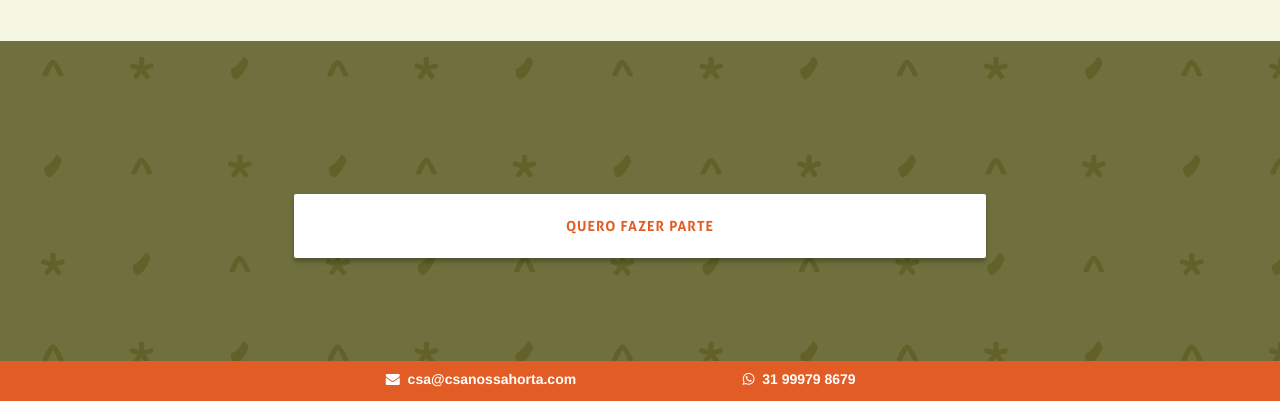
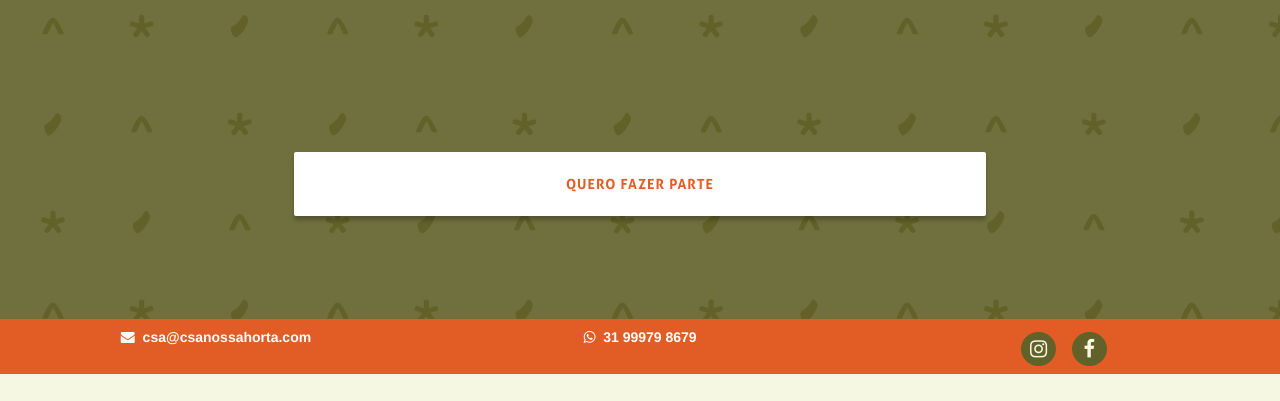
Before and after one commit to csanossahorta/csanossahorta.github.io, a PHP site: page /como-funcionamos.html in a window 1280 px wide. Shown: the part 5988-6389 px from the top of the page. After the commit the page ends 6362 px from the top, so only its background shows below. Run offline with PHP 8.4, Linux system fonts and the light colour scheme; some libraries are stand-ins or nearby versions; some web fonts are replaced.

Commit message:
correções

```diff
--- a/_layouts/agricultores.html
+++ b/_layouts/agricultores.html
@@ -30,13 +30,17 @@
     <p>Veja mais sobre o {{ page.title }} e {{ page.where }} nas redes sociais:</p><br>
     <div class="center">
         <div id="social">
+            {% unless page.instagram == "" %}
             <a class="menu-item social" href="{{ page.instagram }}" target="_blank">
               <i class="fa fa-instagram fa-1_5x" aria-hidden="true"></i>
             </a>
             &nbsp;
+            {% endunless %}
+            {% unless page.facebook == "sem" %}
             <a class="menu-item social" href="{{ page.facebook }}" target="_blank">
               <i class="fa fa-facebook fa-1_5x" aria-hidden="true"></i>
             </a>
+            {% endunless %}
         </div>
     </div>
     <br>
--- a/_layouts/index.html
+++ b/_layouts/index.html
@@ -185,7 +185,7 @@
 
         <br><br><br>
 
-            <div class="row_img">
+            <div class="row_img" style="width: 308px; margin: auto;">
                 {% for i in (1..3) %}
                     {% assign item = site.data.parceiros | where: 'column', i | sort: 'order' %}
                     {% for cover in item %}
--- a/_site/como-funcionamos.html
+++ b/_site/como-funcionamos.html
@@ -184,8 +184,6 @@ Para compensar os meses com 5 sábados, quando há portanto a entrega de 5 cesta
 
 <p>Ao mudar de estágio, o produtor recebe um retorno financeiro maior pela cestas, o que acarreta alterações no valor das mensalidades. <strong>Mudanças de Estágios, bem como reajustes na mensalidades são sempre discutidos e aprovadas nas Assembléias da CSA Nossa Horta de forma participativa,</strong> quando todos são chamados para opinar: coprodutores, gestores, e técnico agrícola.</p>
 
-<p>Clique <a href="/index">aqui</a> para saber mais sobre os estágios de produção.</p>
-
 <p><br /></p>
 
 <hr />
@@ -221,14 +219,23 @@ A <strong>CSA Nossa Horta</strong> organiza eventos para que os coprodutores vis
 <div id="footer">
     <div class="row_img">
          <div class="column_logo">
-         </div>
-         <div class="column_logo">
              <a href="mailto:csa@csanossahorta.com"  target="_blank"><i class="fa fa-envelope"></i>&nbsp; csa@csanossahorta.com</a>
          </div>
          <div class="column_logo">
              <a href="https://wa.me/5531999798679" target="_blank"><i class="fa fa-whatsapp"></i>&nbsp; 31 99979 8679</a>
          </div>
          <div class="column_logo">
+            <div class="center">
+                <div id="social">
+                    <a class="menu-item foot social" href="https://www.instagram.com/csanossahorta" target="_blank">
+                      <i class="fa fa-instagram fa-1_5x" aria-hidden="true"></i>
+                    </a>
+                    &nbsp;
+                    <a class="menu-item foot social" href="https://www.facebook.com/pg/csanossahorta" target="_blank">
+                      <i class="fa fa-facebook fa-1_5x" aria-hidden="true"></i>
+                    </a>
+                </div>
+            </div>
          </div>
     </div>
 </div>
--- a/_site/css/main.css
+++ b/_site/css/main.css
@@ -213,9 +213,29 @@ a {
       background: #E25D25!important;
       color: #F6F6E3 !important;
 }
+
+
 #social .fa:hover {
       color: #616129 !important;
 }
+
+#social .foot .fa {
+      font-size: 20px !important;
+      padding: 7px;
+      width: 35px;
+      text-align: center;
+      text-decoration: none;
+      margin: 5px 2px;
+      border-radius: 50%;
+      background: #616129!important;
+      color: #F6F6E3 !important;
+}
+
+
+#social .foot .fa:hover {
+      color: #E25D25 !important;
+}
+
 
 /*---------------------------------------
     General
@@ -938,7 +958,7 @@ hr{
 
 #footer {
     background-color: #E25D25;
-    height: 60px;
+    height: 55px;
     position: relative;
     bottom: 0px;
     width: 100%;
@@ -946,7 +966,6 @@ hr{
     color: white;
     vertical-align: middle;
     padding-top: 1vh;
-    height: 5vh;
 }
 
 #footer a{
--- a/_site/feed.xml
+++ b/_site/feed.xml
@@ -1 +1 @@
-<?xml version="1.0" encoding="utf-8"?><feed xmlns="http://www.w3.org/2005/Atom" ><generator uri="https://jekyllrb.com/" version="3.5.2">Jekyll</generator><link href="http://localhost:4323/feed.xml" rel="self" type="application/atom+xml" /><link href="http://localhost:4323/" rel="alternate" type="text/html" /><updated>2021-03-30T21:35:20-03:00</updated><id>http://localhost:4323/feed.xml</id><title type="html">CSA - Nossa Horta</title></feed>
+<?xml version="1.0" encoding="utf-8"?><feed xmlns="http://www.w3.org/2005/Atom" ><generator uri="https://jekyllrb.com/" version="3.5.2">Jekyll</generator><link href="http://localhost:4323/feed.xml" rel="self" type="application/atom+xml" /><link href="http://localhost:4323/" rel="alternate" type="text/html" /><updated>2021-04-02T22:55:51-03:00</updated><id>http://localhost:4323/feed.xml</id><title type="html">CSA - Nossa Horta</title></feed>
```
Also changed, not shown: _data/parceiros.yml (+0 -12 lines), _includes/footer.html (+11 -2 lines), _pages/como-funcionamos.md (+0 -2 lines), _pages/edson.md (+2 -2 lines), _site/edson.html (+15 -6 lines), _site/index.html (+12 -13 lines), _site/lucas-machado.html (+15 -2 lines), _site/lucas-souza.html (+15 -2 lines), css/main.css (+21 -2 lines).
